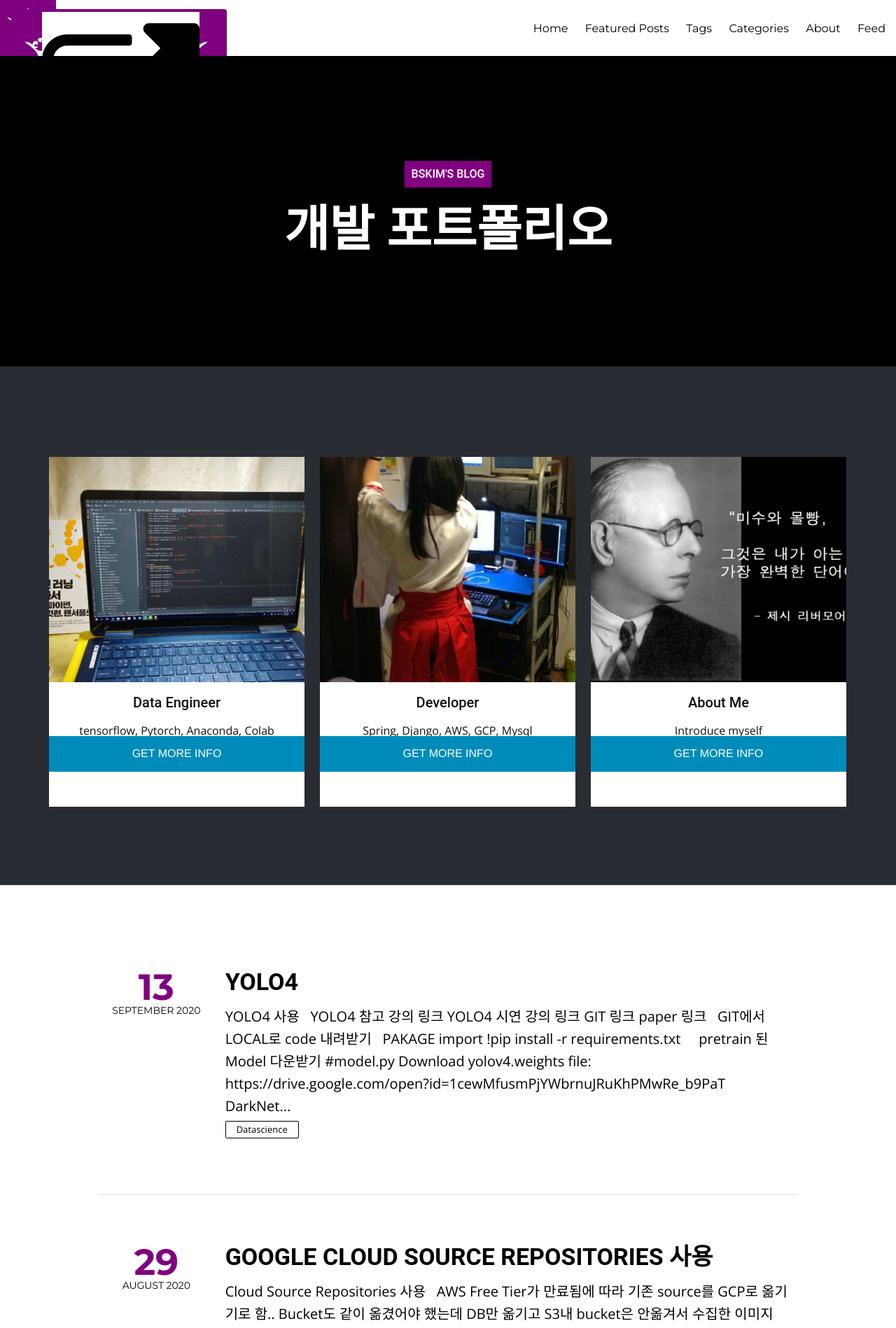
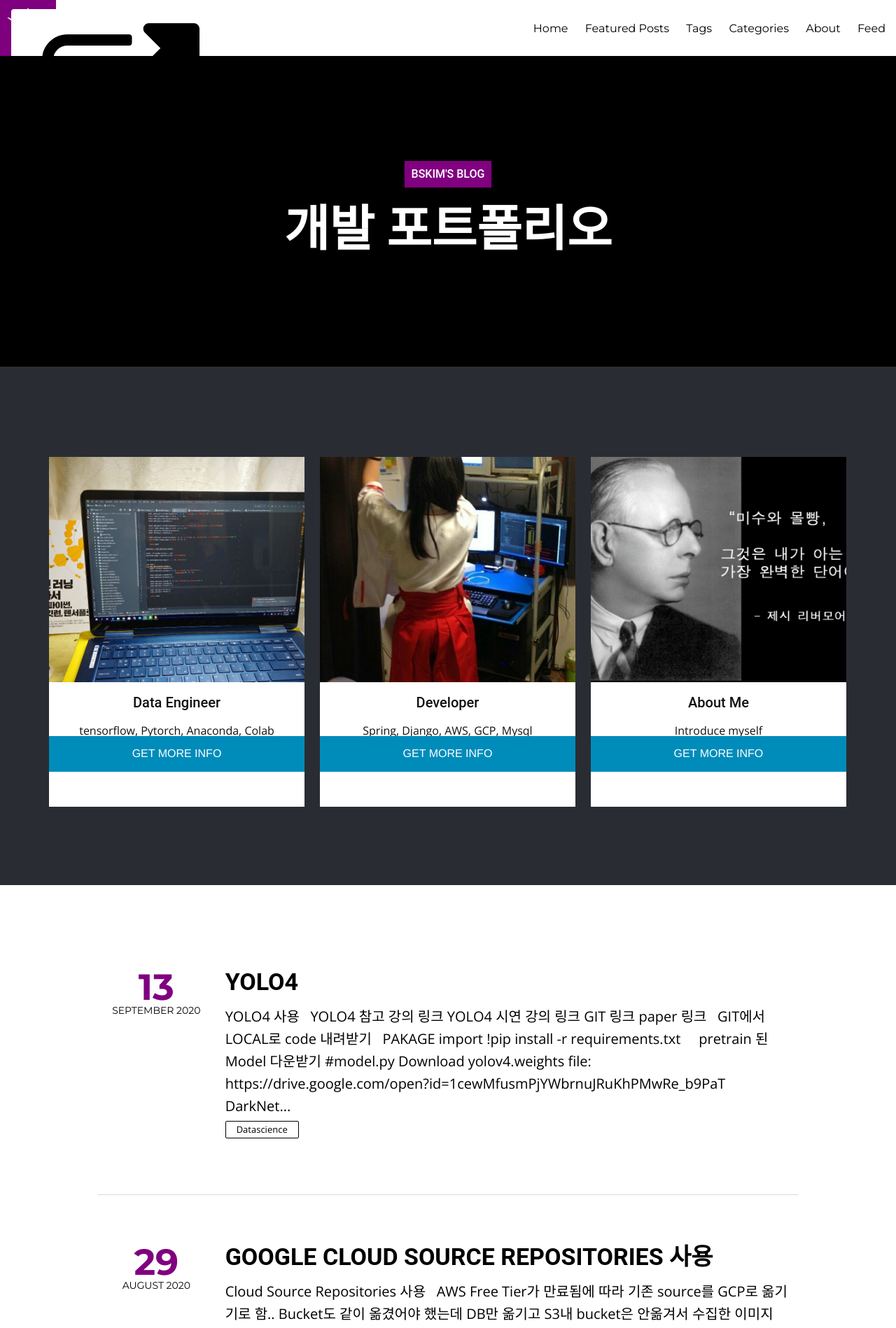
Before and after one commit to kimbumso/kimbumso.github.io, a Jekyll site: the page built from index.html, in a window 1280 px wide. Shown: the top 1898 px of the page at 70% size. Built offline with Jekyll 4.4.1, drawn with Linux system fonts in a browser that asks for light colours; nearby versions of some CDN libraries; the list of posts is cut into pages by our own code.

Commit message:
logo size 변경

```diff
--- a/_layouts/home.html
+++ b/_layouts/home.html
@@ -22,7 +22,7 @@
 <header class="notepad-site-head">
     <div class="notepad-site-head-menu">
         <a class="notepad-blog-logo" href="{{ site.url }}"><img src="{{ site.url }}/images/{{ site.logo }}" alt="Blog Logo" /></a>
-        <label for="sidebar-checkbox" class="sidebar-toggle" style="background-image: url({{ site.url }}/images/{{ site.logo }});">
+        <label for="sidebar-checkbox" class="sidebar-toggle" data-image-width="80" data-image-height="80">
           <img src="images/link_image.png" alt="Link Logo" /> Link </label>
         <div class="notepad-blog-menu">
     <div class="notepad-mobile-menu show-for-small">
```
